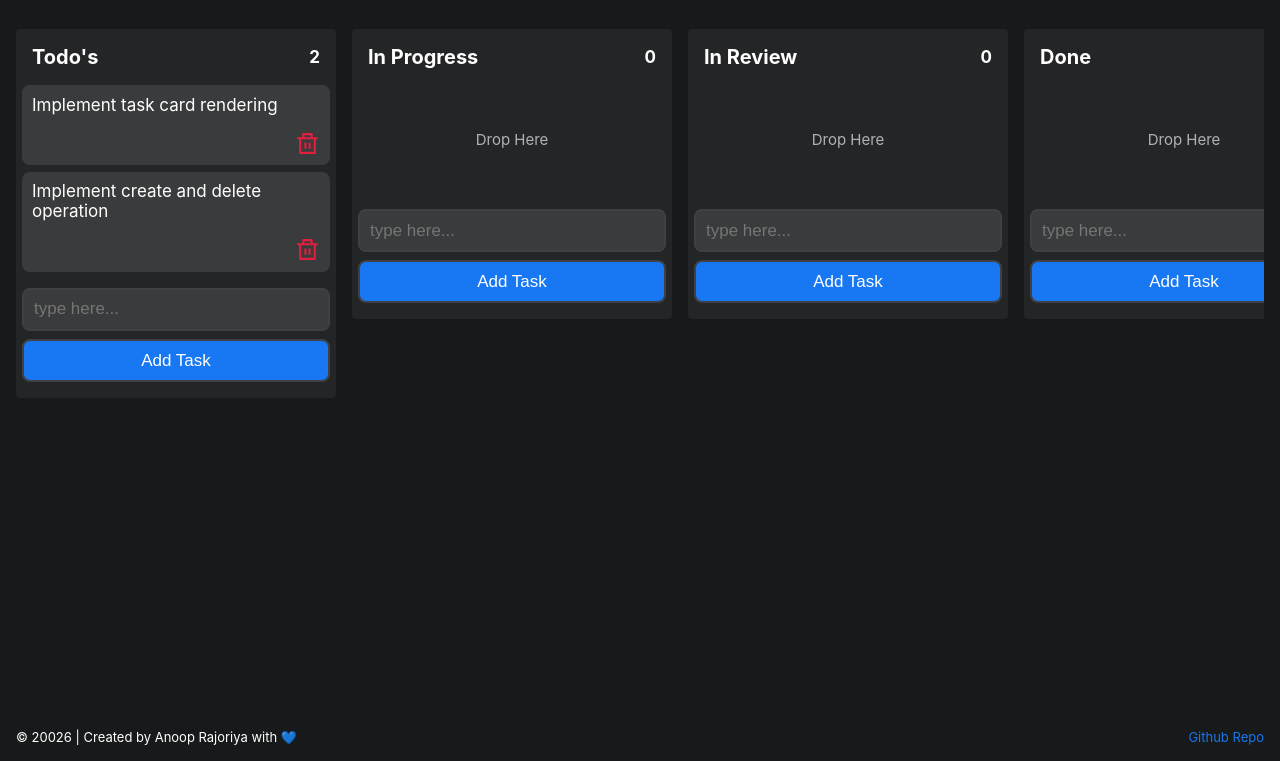
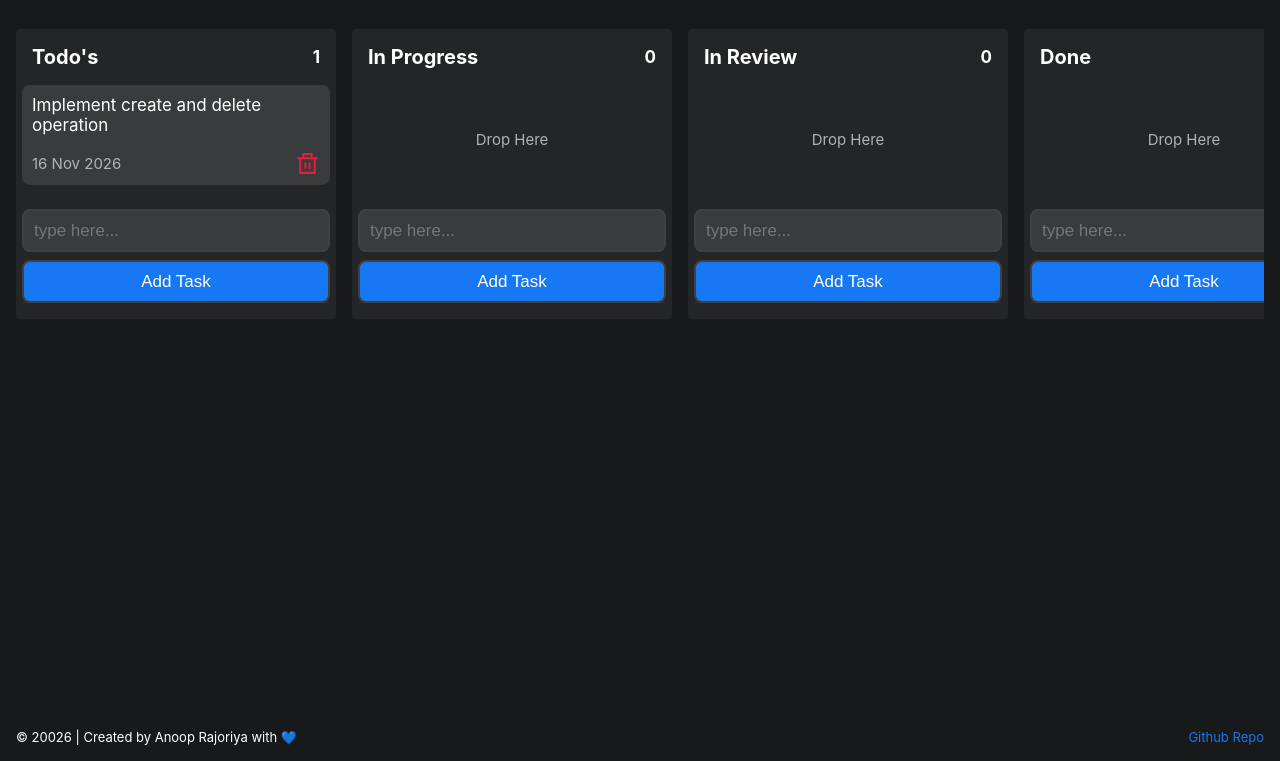
Before and after one commit to anoop-rajoriya/js-drag-drop-kanban, a plain HTML site: page index.html in a window 1280 px wide. Both pictures are taken after a click on the button 307 px from the left and 182 px from the top of the page. Shown: the part 39-800 px from the top of the page. Drawn offline with Linux system fonts and the light colour scheme.

Commit message:
Added task create and remove with single column re-rendering

```diff
--- a/script.js
+++ b/script.js
@@ -56,11 +56,24 @@ const formateTimestamp = (timestamp) => {
     return "Today";
   }
 
-  inputDate.toLocaleDateString("en-GB", {
+  return inputDate.toLocaleDateString("en-GB", {
     day: "numeric",
     month: "short",
     year: "numeric",
   });
+};
+
+const removeTask = (targetTimestamp) => {
+  for (const [columnId, column] of Object.entries(columns)) {
+    const taskIndex = column.tasks.findIndex(
+      (task) => task.timestamp === targetTimestamp,
+    );
+
+    if (taskIndex !== -1) {
+      column.tasks.splice(taskIndex, 1);
+      renderColumn(columnId);
+    }
+  }
 };
 
 const createCards = (tasks) => {
@@ -88,6 +101,8 @@ const createCards = (tasks) => {
       class: "remove-btn",
     });
 
+    removeBtn.addEventListener("click", (event) => removeTask(timestamp));
+
     const cardFooter = createElement({
       children: [cardDate, removeBtn],
       class: "task-footer",
@@ -104,7 +119,19 @@ const createCards = (tasks) => {
   });
 };
 
-const renderColumn = ({ id, title, tasks }) => {
+const addTask = (text, columnId) => {
+  if (text.trim() === "") return;
+  if (!columns.hasOwnProperty(columnId)) return;
+
+  columns[columnId].tasks.push({ text, timestamp: Date.now() });
+  renderColumn(columnId);
+};
+
+const renderColumn = (columnId) => {
+  if (!columns.hasOwnProperty(columnId)) return;
+
+  const { title, tasks } = columns[columnId];
+
   const colTitle = createElement({
     elmName: "h2",
     children: title,
@@ -134,8 +161,8 @@ const renderColumn = ({ id, title, tasks }) => {
     elmName: "input",
     class: "task-input",
     type: "text",
-    name: `${id}-input`,
-    id: `${id}Input`,
+    name: `${columnId}-input`,
+    id: `${columnId}Input`,
     placeholder: "type here...",
   });
   const button = createElement({
@@ -143,6 +170,9 @@ const renderColumn = ({ id, title, tasks }) => {
     children: "Add Task",
     class: "add-btn",
   });
+
+  button.addEventListener("click", (event) => addTask(input.value, columnId));
+
   const colFooter = createElement({
     children: [input, button],
     class: "col-footer",
@@ -152,12 +182,12 @@ const renderColumn = ({ id, title, tasks }) => {
     elmName: "section",
     children: [colHeader, colBody, colFooter],
     class: "column",
-    id,
+    id: columnId,
   });
 
   const board = document.querySelector("#kanbanBoard");
 
-  const oldColumn = board.querySelector(`#${id}`);
+  const oldColumn = board.querySelector(`#${columnId}`);
 
   if (board.contains(oldColumn)) {
     oldColumn.replaceWith(column);
@@ -168,8 +198,5 @@ const renderColumn = ({ id, title, tasks }) => {
 
 for (const key in columns) {
   if (!Object.hasOwn(columns, key)) continue;
-
-  const { title, tasks } = columns[key];
-
-  renderColumn({ id: key, title, tasks });
+  renderColumn(key);
 }
--- a/style.css
+++ b/style.css
@@ -110,6 +110,7 @@ footer a {
   display: flex;
   align-items: start;
   gap: 1rem;
+  padding-bottom: 1rem;
 }
 
 .column {
```
